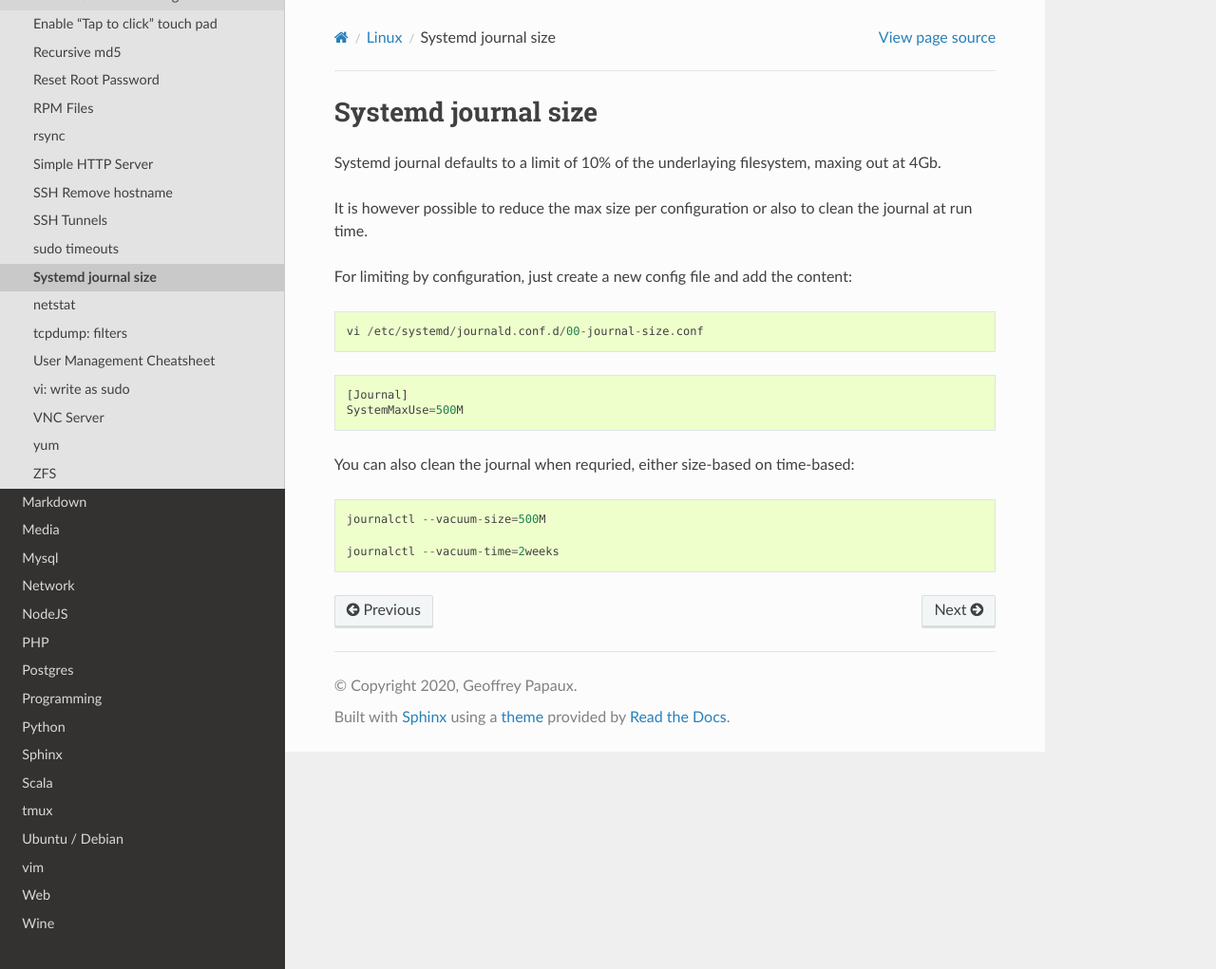
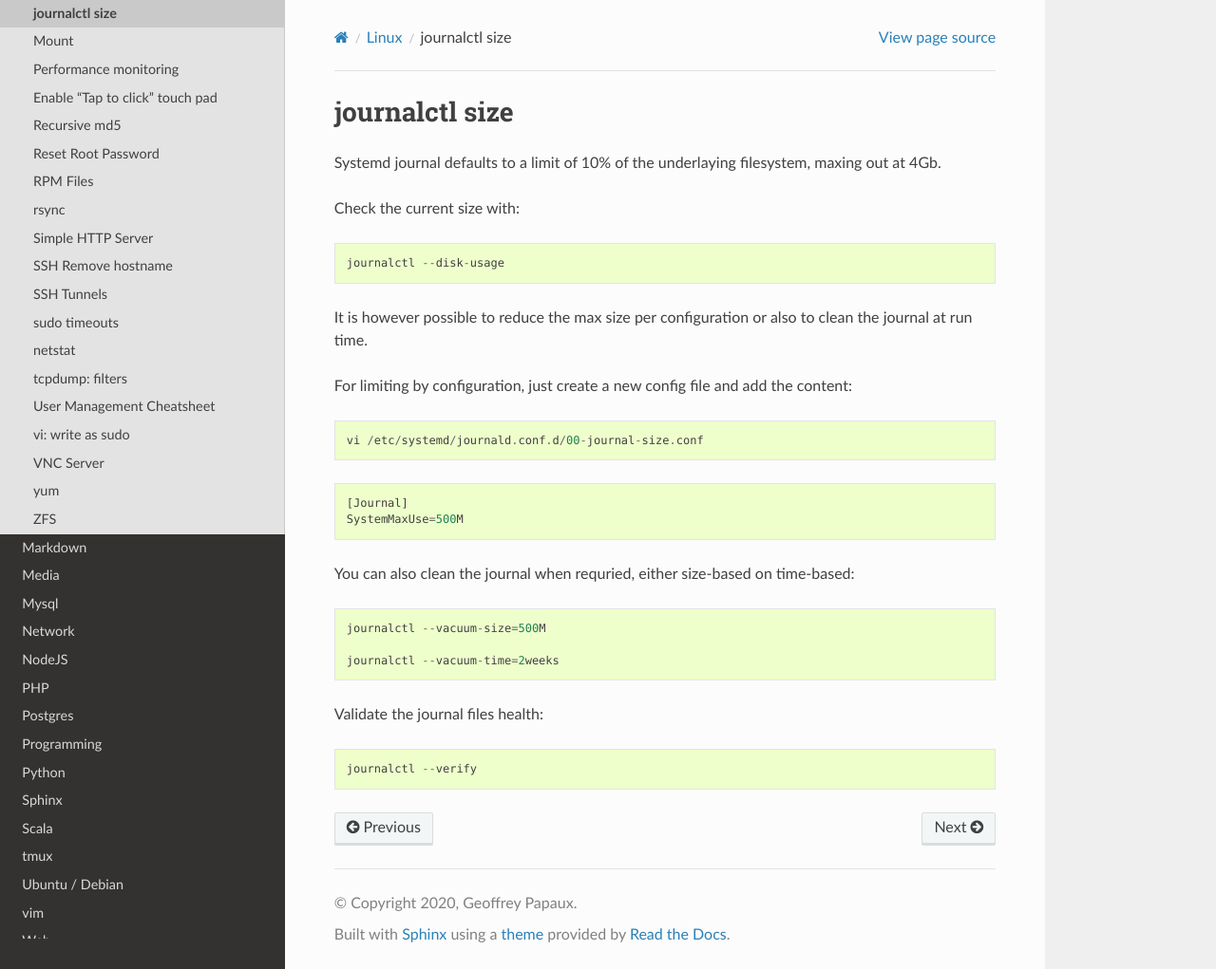
Before and after one commit to papaux/til, a Sphinx documentation site: the page built from source/linux/journalctl-size.rst, in a window 1280 px wide and 1021 px high. Shown: the whole window at 95% size. Built offline with Sphinx 7.4.7 and the Read the Docs theme 2.0.0, drawn with Linux system fonts in a browser that asks for light colours; pages that are not in the unit, such as notebooks, are missing from menus.

Commit message:
journalctl: size and verify

```diff
--- a/source/linux/_.rst
+++ b/source/linux/_.rst
@@ -18,6 +18,7 @@ Linux
    hard-disk-management.rst
    install-date.rst
    journalctl.rst
+   journalctl-size.rst
    mount.rst
    performance-monitoring.rst
    package-managers.rst
@@ -29,7 +30,6 @@ Linux
    ssh-remove-hostname.rst
    ssh-tunnels.rst
    sudo-timeout.rst
-   systemd-journal-size.rst
    netstat.rst
    tcpdump-filters.rst
    user-management-cheatsheet.rst
--- a/source/linux/systemd-journal-size.rst
+++ b/source/linux/journalctl-size.rst
@@ -1,7 +1,13 @@
-Systemd journal size
----------------------
+journalctl size
+----------------
 
 Systemd journal defaults to a limit of 10% of the underlaying filesystem, maxing out at 4Gb.
+
+Check the current size with:
+
+::
+
+    journalctl --disk-usage
 
 It is however possible to reduce the max size per configuration or also to clean the journal at run time.
 
@@ -24,3 +30,9 @@ You can also clean the journal when requried, either size-based on time-based:
     journalctl --vacuum-size=500M
 
     journalctl --vacuum-time=2weeks
+
+Validate the journal files health:
+
+::
+
+    journalctl --verify
```
